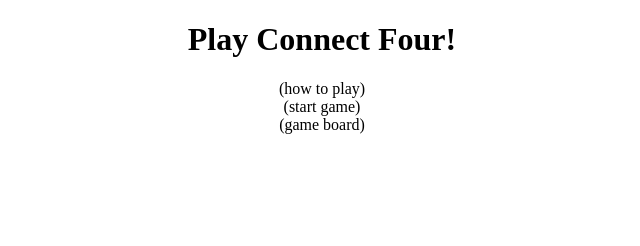
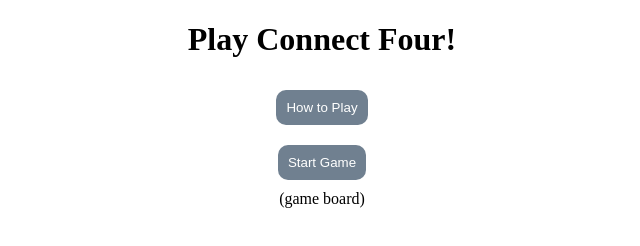
Before and after one commit to taylor-yamashita/connect-four, a plain HTML site: page index.html in a window 1280 px wide. Shown: the whole page, without its empty margins (318-958 px from the left). Drawn offline with Linux system fonts and the light colour scheme.

Commit message:
Basic button styling

```diff
--- a/index.html
+++ b/index.html
@@ -12,8 +12,8 @@
         </header>
 
         <div id="main">
-            <div id="instructions">(how to play)</div>
-            <div id="start-game">(start game)</div>
+            <button id="instructions">How to Play</button>
+            <button id="start-game">Start Game</button>
             <div id="game-board">(game board)</div>
         </div>
 
--- a/style.css
+++ b/style.css
@@ -15,13 +15,22 @@
 /* #instructions, #start-game, #game-board {
 } */
 
-#instructions {
+button {
+    border: none;
+    margin: 10px;
+    padding: 10px;
+    background-color: slategray;
+    color: white;
+    border-radius: 10px;
+}
+
+/* #instructions {
     flex: 20%;
 }
 
 #start-game {
     flex: 20%;
-}
+} */
 
 #game-board {
     flex: 50%;
```
